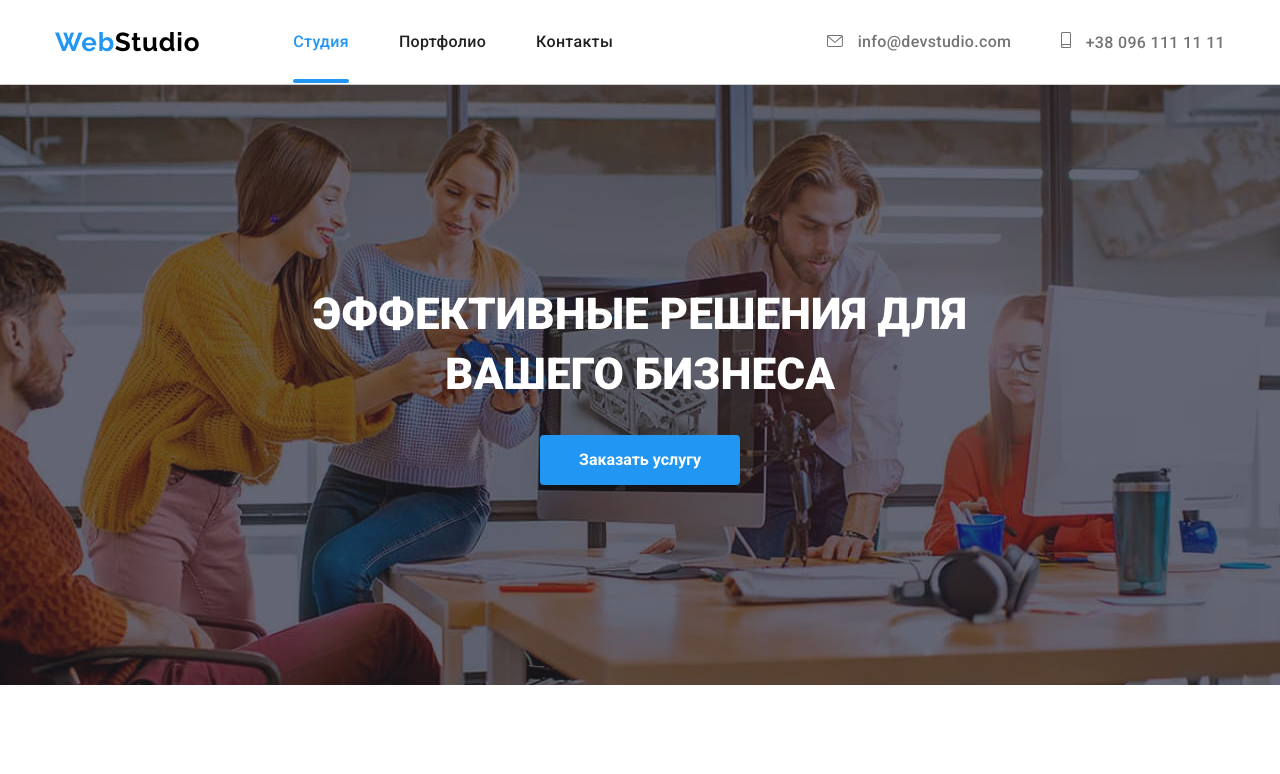
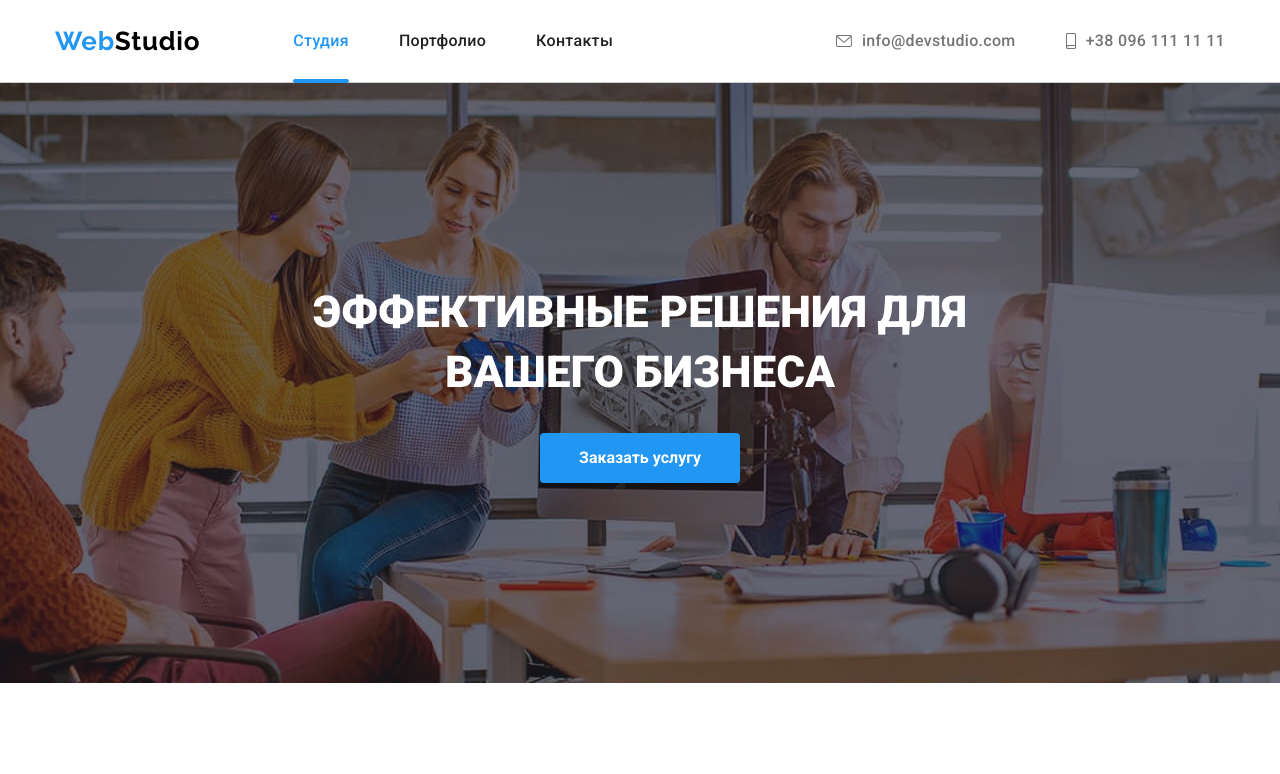
Before and after one commit to anna-sergienko/goit-markup-hw-05, a plain HTML site: page index.html in a window 1280 px wide. Shown: the top 774 px of the page. Drawn offline with nearby package versions, Linux system fonts and the light colour scheme.

Commit message:
Update styles.css

```diff
--- a/CSS/styles.css
+++ b/CSS/styles.css
@@ -56,7 +56,7 @@ img {
 
 .logo-header {
   margin-right: 93px;
-
+  padding: 24px 0;
   color: #000000;
   text-decoration: none;
   font-family: Raleway, sans-serif;
@@ -122,7 +122,7 @@ img {
 
 .nav-item .link,
 .contacts-item .link {
-  display: inline-block;
+  display: flex;
   padding-top: 32px;
   padding-bottom: 32px;
 
@@ -138,7 +138,7 @@ img {
 
   position: absolute;
   left: 0;
-  bottom: 0;
+  bottom: -1px;
 }
 /* HERO */
 .hero {
@@ -368,6 +368,7 @@ img {
   line-height: 1.18;
   text-align: center;
   letter-spacing: 0.03em;
+  margin-top: 0;
 }
 .img-team {
   flex-direction: column;
```
